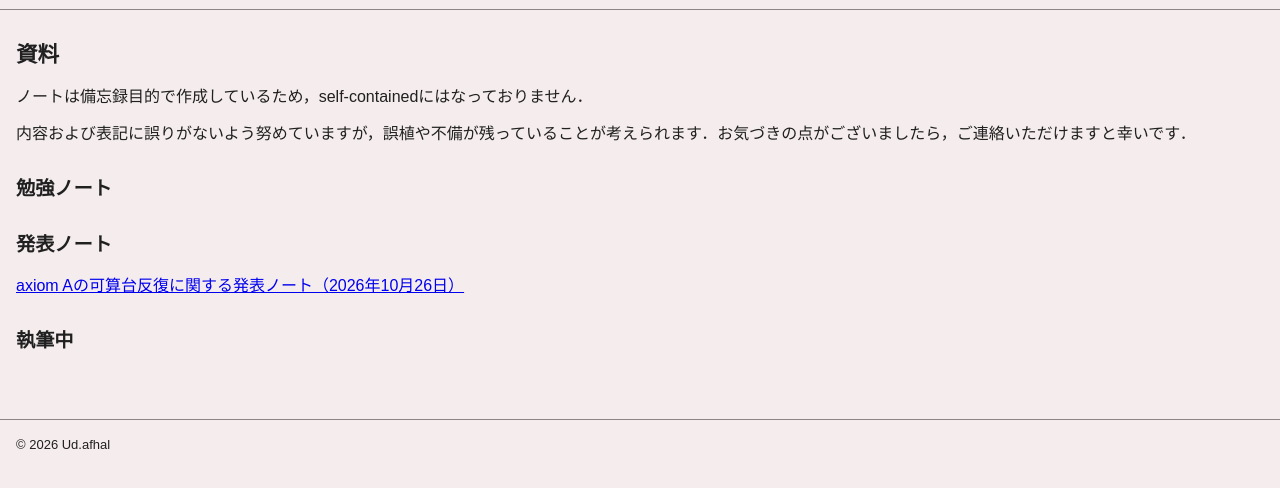
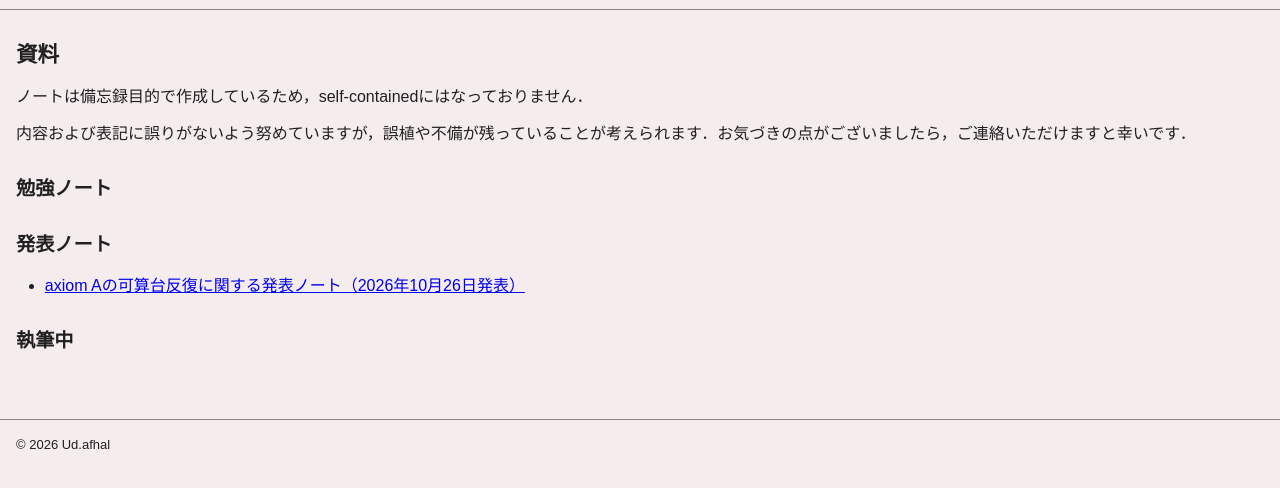
Before and after one commit to ud-afhal/ud-afhal.github.io, a plain HTML site: page materials.html in a window 1280 px wide. Shown: the part 94-582 px from the top of the page. Drawn offline with Linux system fonts and the light colour scheme.

Commit message:
Update materials.html

```diff
--- a/materials.html
+++ b/materials.html
@@ -14,7 +14,9 @@
 <p>内容および表記に誤りがないよう努めていますが，誤植や不備が残っていることが考えられます．お気づきの点がございましたら，ご連絡いただけますと幸いです．</p>
 <h2>勉強ノート</h2>
 <h2>発表ノート</h2>
-<a href="https://ud-afhal.github.io/materials/axiomA.html">axiom Aの可算台反復に関する発表ノート（2026年10月26日）</a>
+<ul>
+<li><a href="https://ud-afhal.github.io/materials/axiomA.html">axiom Aの可算台反復に関する発表ノート（2026年10月26日発表）</a></li>
+</ul>
 <h2>執筆中</h2>
 </main>
 <footer class="site-footer">© 2026 Ud.afhal</footer>
```
